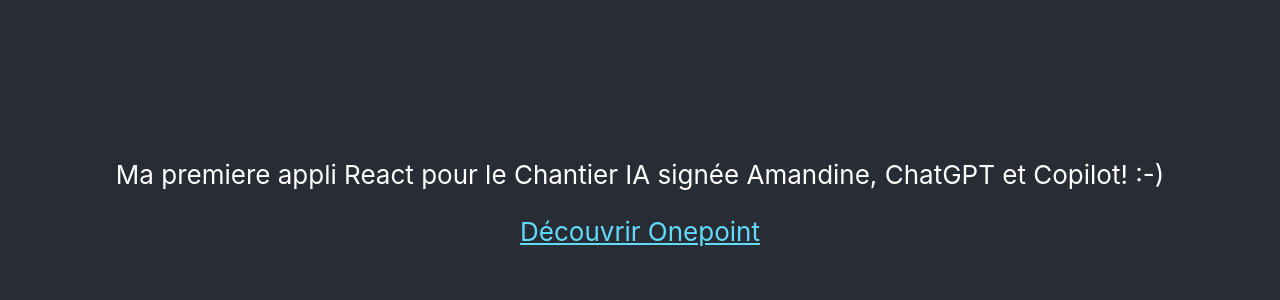
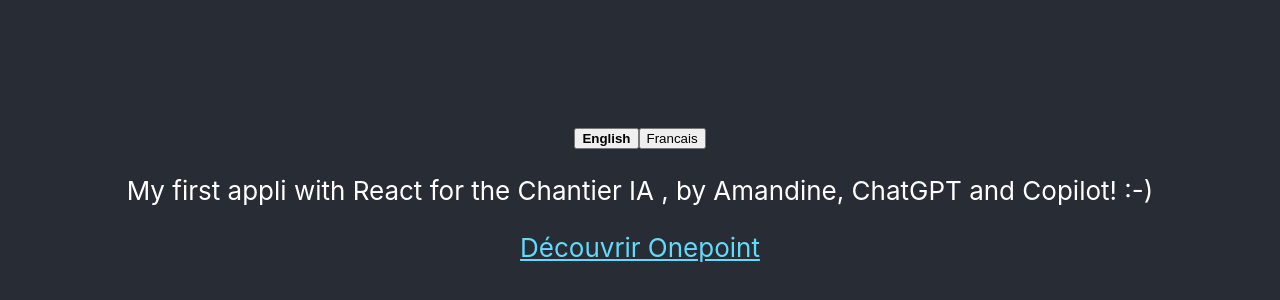
Before and after one commit to amandineHOP/sandboxreact, a React (Create React App) app: page / in a window 1280 px wide. Shown: the part 210-510 px from the top of the page. Built offline with nearby package versions, Linux system fonts and the light colour scheme.

Commit message:
internationalisation + bouton switch

```diff
--- a/package.json
+++ b/package.json
@@ -6,8 +6,11 @@
     "@testing-library/jest-dom": "^5.16.5",
     "@testing-library/react": "^13.4.0",
     "@testing-library/user-event": "^13.5.0",
+    "i18next": "^22.5.1",
+    "i18next-browser-languagedetector": "^7.0.2",
     "react": "^18.2.0",
     "react-dom": "^18.2.0",
+    "react-i18next": "^12.3.1",
     "react-scripts": "5.0.1",
     "web-vitals": "^2.1.4"
   },
--- a/src/App.js
+++ b/src/App.js
@@ -1,11 +1,28 @@
 import './App.css';
 
+import { useTranslation, Trans } from 'react-i18next';
+
+const lngs = {
+    en: { nativeName: 'English' },
+    fr: { nativeName: 'Francais' }
+};
 function App() {
+
+    const { i18n } = useTranslation();
   return (
     <div className="App">
       <header className="App-header">
+          <div>
+              {Object.keys(lngs).map((lng) => (
+                  <button key={lng} style={{ fontWeight: i18n.resolvedLanguage === lng ? 'bold' : 'normal' }} type="submit" onClick={() => i18n.changeLanguage(lng)}>
+                      {lngs[lng].nativeName}
+                  </button>
+              ))}
+          </div>
         <p>
-         Ma premiere appli React pour le Chantier IA signée Amandine, ChatGPT et Copilot! :-)
+                <Trans i18nKey="description.part1">
+             Ma premiere appli React pour le Chantier IA signée Amandine, ChatGPT et Copilot! :-)
+                </Trans>
         </p>
         <a
           className="App-link"
--- /dev/null
+++ b/src/i18n.js
@@ -0,0 +1,37 @@
+import i18n from 'i18next';
+import { initReactI18next } from 'react-i18next';
+import LanguageDetector from 'i18next-browser-languagedetector';
+
+i18n
+    // detect user language
+    // learn more: https://github.com/i18next/i18next-browser-languageDetector
+    .use(LanguageDetector)
+    // pass the i18n instance to react-i18next.
+    .use(initReactI18next)
+    // init i18next
+    // for all options read: https://www.i18next.com/overview/configuration-options
+    .init({
+        debug: true,
+        fallbackLng: 'en',
+        interpolation: {
+            escapeValue: false, // not needed for react as it escapes by default
+        },
+        resources: {
+            en: {
+                translation: {
+                    description: {
+                        part1: 'My first appli with React for the Chantier IA , by Amandine, ChatGPT and Copilot! :-)'
+                    }
+                }
+            },
+            fr: {
+                translation: {
+                    description: {
+                        part1: 'Ma premiere appli React pour le Chantier IA signée Amandine, ChatGPT et Copilot! :-)'
+                    }
+                }
+            }
+        }
+    });
+
+export default i18n;
--- a/src/index.js
+++ b/src/index.js
@@ -3,6 +3,7 @@
 import './index.css';
 import App from './App';
 import reportWebVitals from './reportWebVitals';
+import './i18n';
 
 const root = ReactDOM.createRoot(document.getElementById('root'));
 root.render(
```
Also changed, not shown: 1 other file (tests, documents, lock files or other folders).
